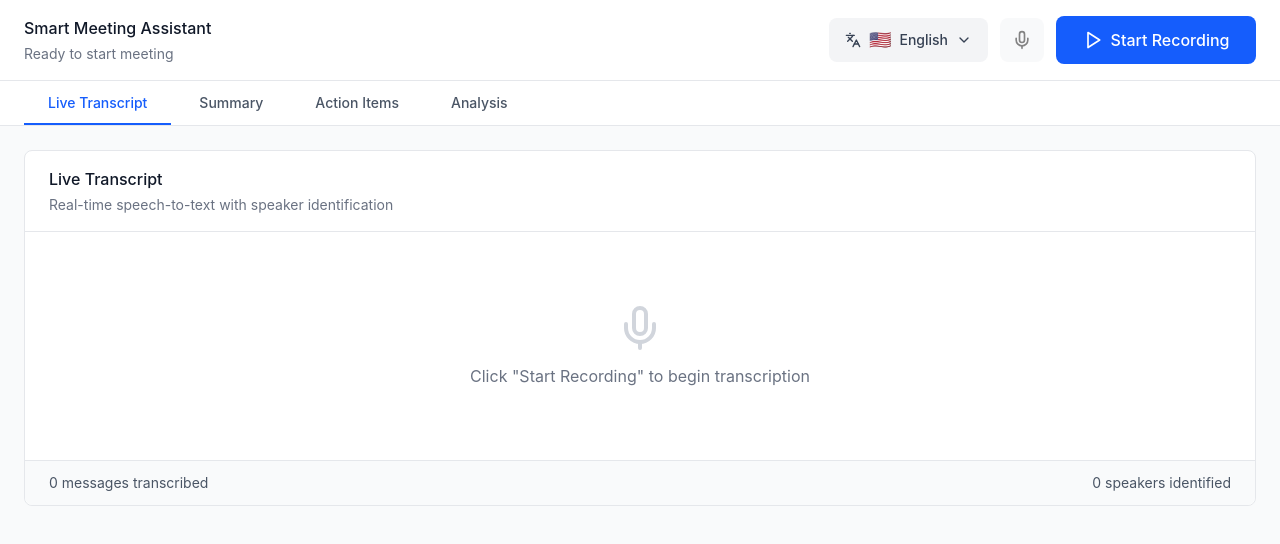
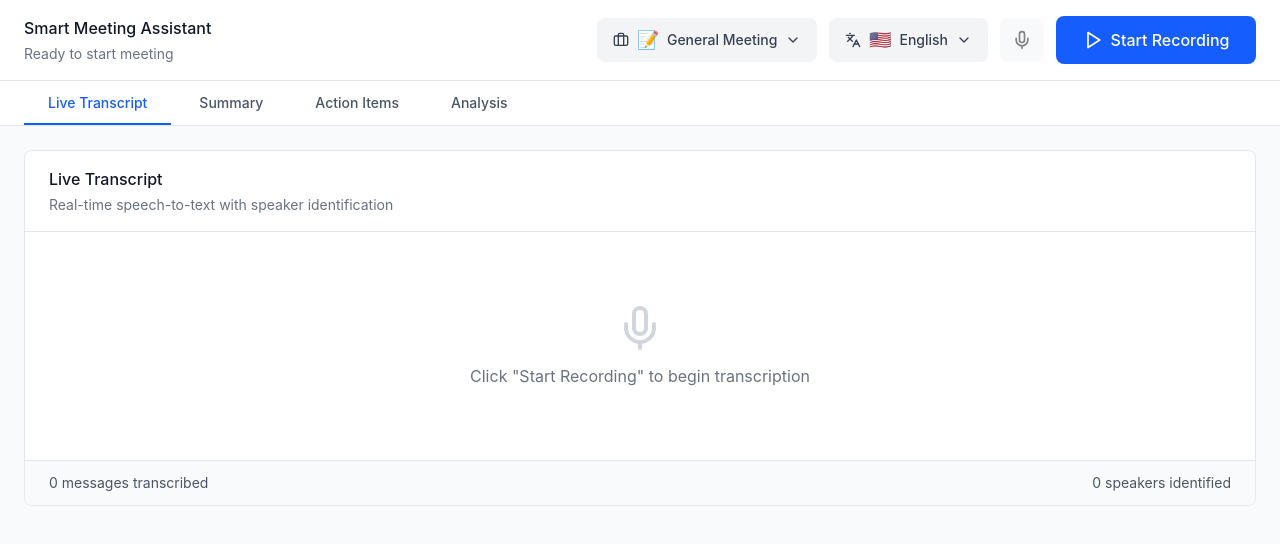
Before and after one commit to ClarenceChen0627/smart-meeting-assistant, a React (Vite) app in the folder frontend/: page / in a window 1280 px wide. Shown: the top 544 px of the page. Built offline with nearby package versions, Linux system fonts and the light colour scheme.

Commit message:
feat: add SceneControls to UI with general finance and hr

```diff
--- a/frontend/src/app/App.tsx
+++ b/frontend/src/app/App.tsx
@@ -5,6 +5,7 @@ import { SummaryPanel } from './components/SummaryPanel';
 import { ActionItemsPanel } from './components/ActionItemsPanel';
 import { MeetingAnalysisPanel } from './components/MeetingAnalysisPanel';
 import { TranslationControls } from './components/TranslationControls';
+import { SceneControls } from './components/SceneControls';
 import { useWebSocket } from '../hooks/useWebSocket';
 import { useAudioRecording } from '../hooks/useAudioRecording';
 import type { TranscriptItem, MeetingAnalysis, MeetingSummary, TranslationTargetLanguage } from '../types';
@@ -20,6 +21,7 @@ interface DisplayTranscriptItem extends TranscriptItem {
 
 export default function App() {
   const [activeTab, setActiveTab] = useState<'transcript' | 'summary' | 'actions' | 'analysis'>('transcript');
+  const [currentScene, setCurrentScene] = useState<string>('general');
   const [isRecording, setIsRecording] = useState(false);
   const [isStarting, setIsStarting] = useState(false);
   const [isFinalizing, setIsFinalizing] = useState(false);
@@ -106,13 +108,13 @@ export default function App() {
 
   const handleStartRecording = async () => {
     try {
+      const wsUrl = buildWebSocketUrl(currentScene, currentLanguage);
       setIsStarting(true);
       setServerError('');
       setTranscripts([]);
       setAnalysis(null);
       setSummary(null);
 
-      const wsUrl = buildWebSocketUrl('finance', currentLanguage);
       await connect(wsUrl);
       await startAudio();
 
@@ -181,6 +183,10 @@ export default function App() {
 
           {/* Recording Controls */}
           <div className="flex items-center gap-3">
+            <SceneControls
+              currentScene={currentScene}
+              onSceneChange={setCurrentScene}
+            />
             <TranslationControls
               currentLanguage={currentLanguage}
               onLanguageChange={(lang) => setCurrentLanguage(lang as TranslationTargetLanguage)}
--- /dev/null
+++ b/frontend/src/app/components/SceneControls.tsx
@@ -0,0 +1,82 @@
+import { Briefcase, ChevronDown } from 'lucide-react';
+import { useState, useRef, useEffect } from 'react';
+
+interface SceneControlsProps {
+  currentScene: string;
+  onSceneChange: (scene: string) => void;
+}
+
+const scenes = [
+  { code: 'general', name: 'General Meeting', icon: '📝' },
+  { code: 'finance', name: 'Finance Review', icon: '📈' },
+  { code: 'hr', name: 'HR / Interview', icon: '👥' }
+];
+
+export function SceneControls({ currentScene, onSceneChange }: SceneControlsProps) {
+  const [isOpen, setIsOpen] = useState(false);
+  const dropdownRef = useRef<HTMLDivElement>(null);
+
+  const selectedScene = scenes.find(s => s.code === currentScene) || scenes[0];
+
+  useEffect(() => {
+    function handleClickOutside(event: MouseEvent) {
+      if (dropdownRef.current && !dropdownRef.current.contains(event.target as Node)) {
+        setIsOpen(false);
+      }
+    }
+
+    document.addEventListener('mousedown', handleClickOutside);
+    return () => document.removeEventListener('mousedown', handleClickOutside);
+  }, []);
+
+  return (
+    <div className="relative" ref={dropdownRef}>
+      <button
+        onClick={() => setIsOpen(!isOpen)}
+        className="flex items-center gap-2 px-4 py-2 bg-gray-100 hover:bg-gray-200 rounded-lg transition-colors text-sm text-gray-700"
+      >
+        <Briefcase className="w-4 h-4" />
+        <span className="text-lg">{selectedScene.icon}</span>
+        <span>{selectedScene.name}</span>
+        <ChevronDown className={`w-4 h-4 transition-transform ${isOpen ? 'rotate-180' : ''}`} />
+      </button>
+
+      {isOpen && (
+        <div className="absolute right-0 mt-2 w-56 bg-white rounded-lg shadow-lg border border-gray-200 py-2 z-50">
+          <div className="px-3 py-2 border-b border-gray-100">
+            <p className="text-xs text-gray-500">Select meeting scene</p>
+          </div>
+
+          <div className="max-h-80 overflow-y-auto">
+            {scenes.map((scene) => (
+              <button
+                key={scene.code}
+                onClick={() => {
+                  onSceneChange(scene.code);
+                  setIsOpen(false);
+                }}
+                className={`w-full flex items-center gap-3 px-4 py-2 hover:bg-gray-50 transition-colors ${
+                  currentScene === scene.code ? 'bg-blue-50 text-blue-600' : 'text-gray-700'
+                }`}
+              >
+                <span className="text-lg">{scene.icon}</span>
+                <span className="text-sm">{scene.name}</span>
+                {currentScene === scene.code && (
+                  <svg className="w-4 h-4 ml-auto" fill="currentColor" viewBox="0 0 20 20">
+                    <path fillRule="evenodd" d="M16.707 5.293a1 1 0 010 1.414l-8 8a1 1 0 01-1.414 0l-4-4a1 1 0 011.414-1.414L8 12.586l7.293-7.293a1 1 0 011.414 0z" clipRule="evenodd" />
+                  </svg>
+                )}
+              </button>
+            ))}
+          </div>
+
+          <div className="px-4 py-2 border-t border-gray-100 mt-2">
+            <p className="text-xs text-gray-500">
+              Helps AI extract appropriate summaries
+            </p>
+          </div>
+        </div>
+      )}
+    </div>
+  );
+}
```
